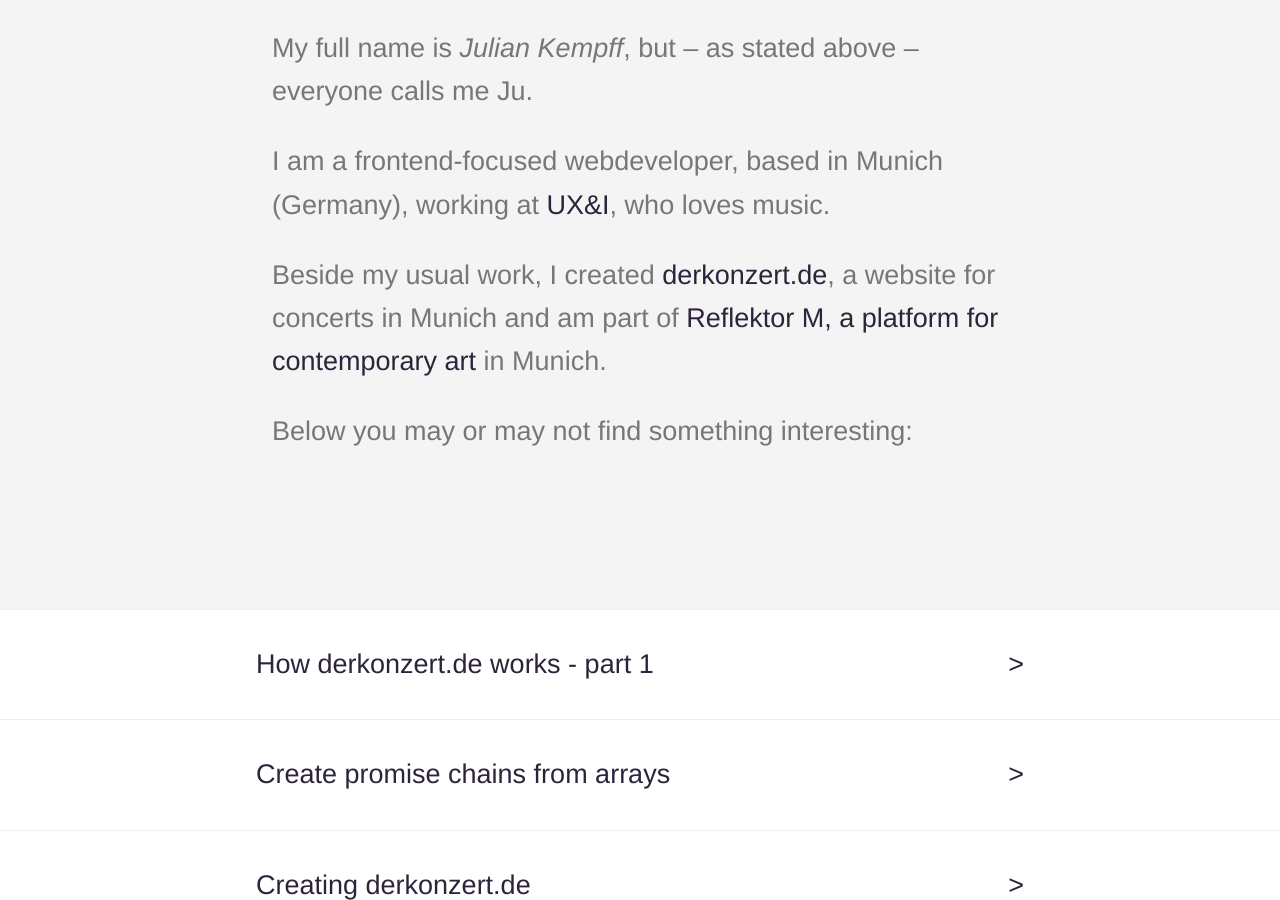
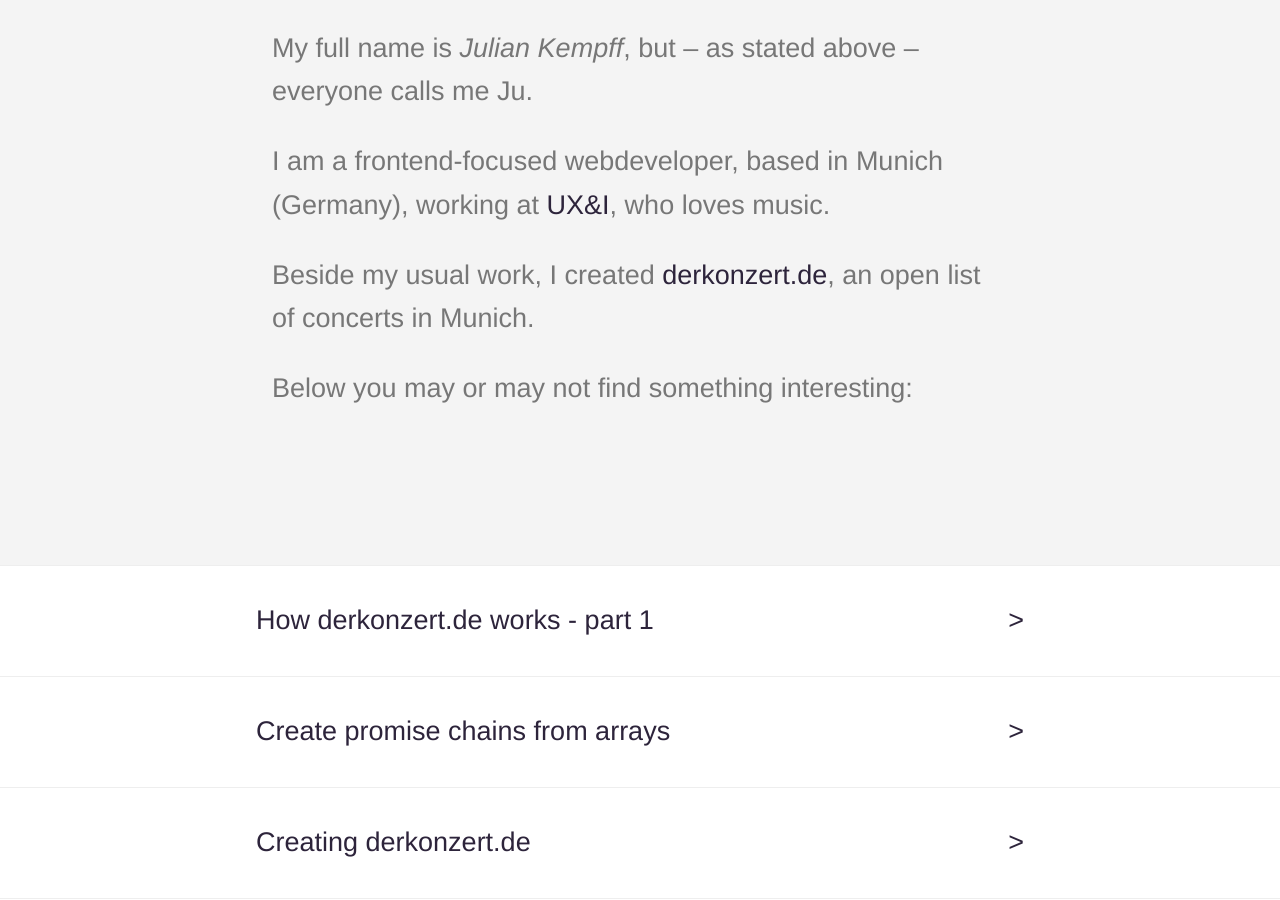
Before and after one commit to jkempff/jkempff.github.io, a Jekyll site: the page built from index.html, in a window 1280 px wide and 900 px high, scrolled down 578 px. Built offline with Jekyll 4.4.1, drawn with Linux system fonts in a browser that asks for light colours; the list of posts is cut into pages by our own code.

Commit message:
nomore rm

```diff
--- a/index.html
+++ b/index.html
@@ -8,7 +8,7 @@ title: My name is Ju
             <div class="pln lh-copy">
                 <p>My full name is <em>Julian Kempff</em>, but &ndash; as stated above &ndash; everyone calls me Ju.</p>
                 <p>I am a frontend-focused webdeveloper, based in Munich (Germany), working at <a href="http://uxi.de" class="link">UX&amp;I</a>, who loves music.</p>
-                <p>Beside my usual work, I created <a href="http://derkonzert.de" class="link">derkonzert.de</a>, a website for concerts in Munich and am part of <a href="http://reflektor-m.de" class="link">Reflektor M, a platform for contemporary art</a> in Munich.</p>
+                <p>Beside my usual work, I created <a href="http://derkonzert.de" class="link">derkonzert.de</a>, an open list of concerts in Munich.</p>
                 <p>Below you may or may not find something interesting:</p>
             </div>
         </div>
```
